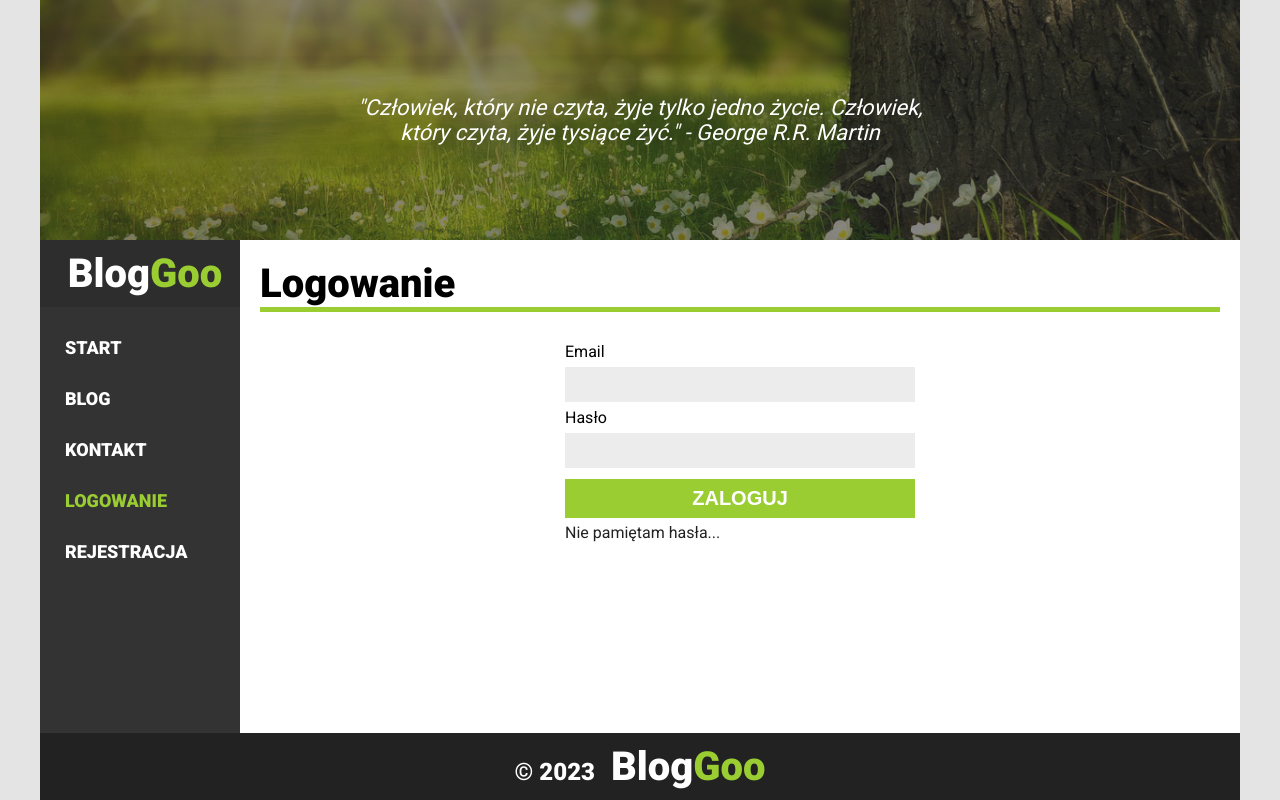
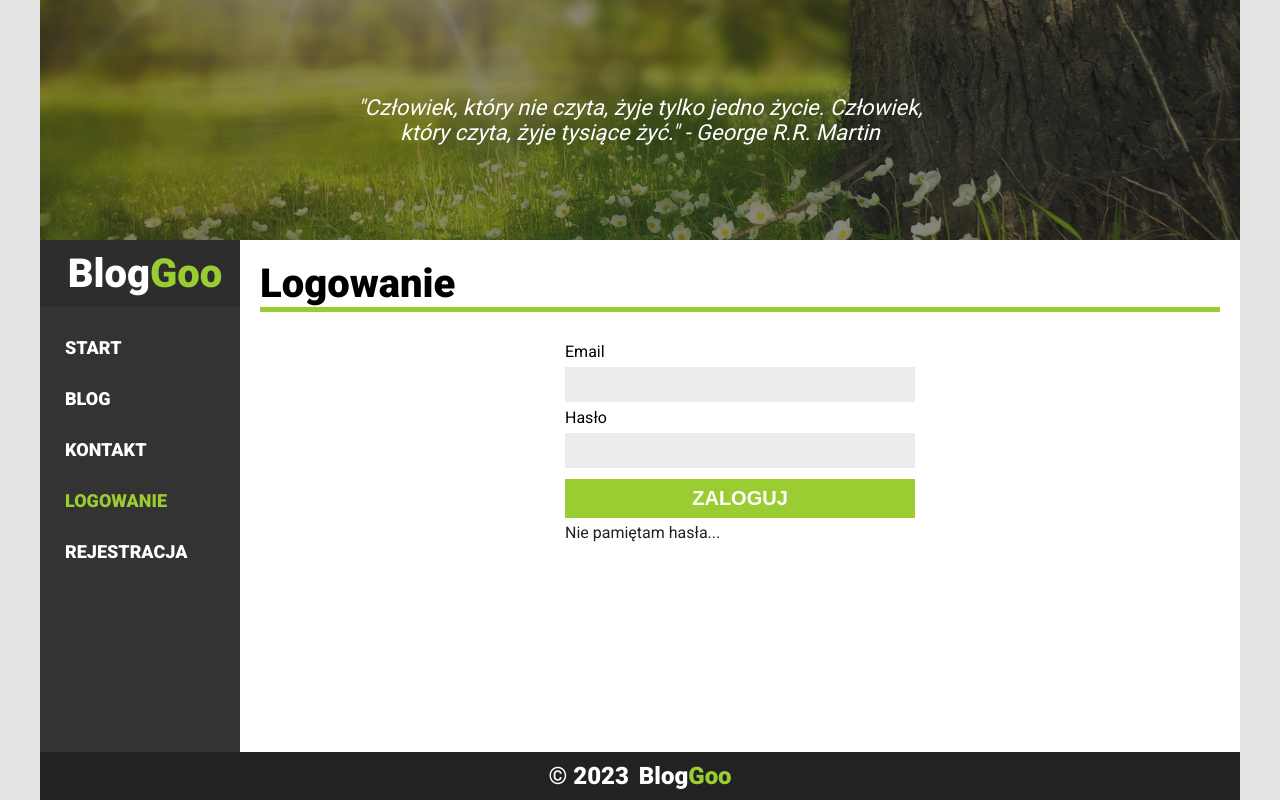
Before and after one commit to SojkaTomasz/blog-react, a React (Create React App) app: page /login in a window 1280 px wide. Built offline with nearby package versions, Linux system fonts and the light colour scheme; no server answers.

Commit message:
little corrections

```diff
--- a/src/components/UserPanel/AllArticles/PopUpEditArticle.js
+++ b/src/components/UserPanel/AllArticles/PopUpEditArticle.js
@@ -114,7 +114,7 @@ function PopUpEditArticle() {
 			}
 			const changedArticleData = {
 				[dataEditArticle.id]: {
-					author: dataEditArticle.author,
+					author: loginContext.dataUser.email,
 					datePublication: new Date(dataEditArticle.datePublication).toJSON(),
 					description: dataEditArticle.description,
 					image: imageUrl,
@@ -155,7 +155,7 @@ function PopUpEditArticle() {
 									<label htmlFor='img'>Dodaj nowe zdjęcie</label>
 									<input
 										className='form-input form-input-img custom-file-input'
-										id="img"
+										id='img'
 										type='file'
 										name='file'
 										onChange={e =>
--- a/src/layouts/Footer.js
+++ b/src/layouts/Footer.js
@@ -6,9 +6,8 @@ function Footer() {
 	return (
 		<div>
 			<h2>
-				&copy; {currentYear}{" "}
-				<Link className='logo-nav' to='/'>
-					Blog<span>Goo</span>
+				&copy; {currentYear}
+				<Link style={{fontSize: 24}} className='logo-nav' to='/'>Blog<span>Goo</span>
 				</Link>
 			</h2>
 		</div>
--- a/src/styles/App.css
+++ b/src/styles/App.css
@@ -50,6 +50,7 @@ button {
 input {
 	font-size: 16px;
 	padding: 8px;
+	align-items: center;
 	border: none;
 	background-color: #ececec;
 }
```
